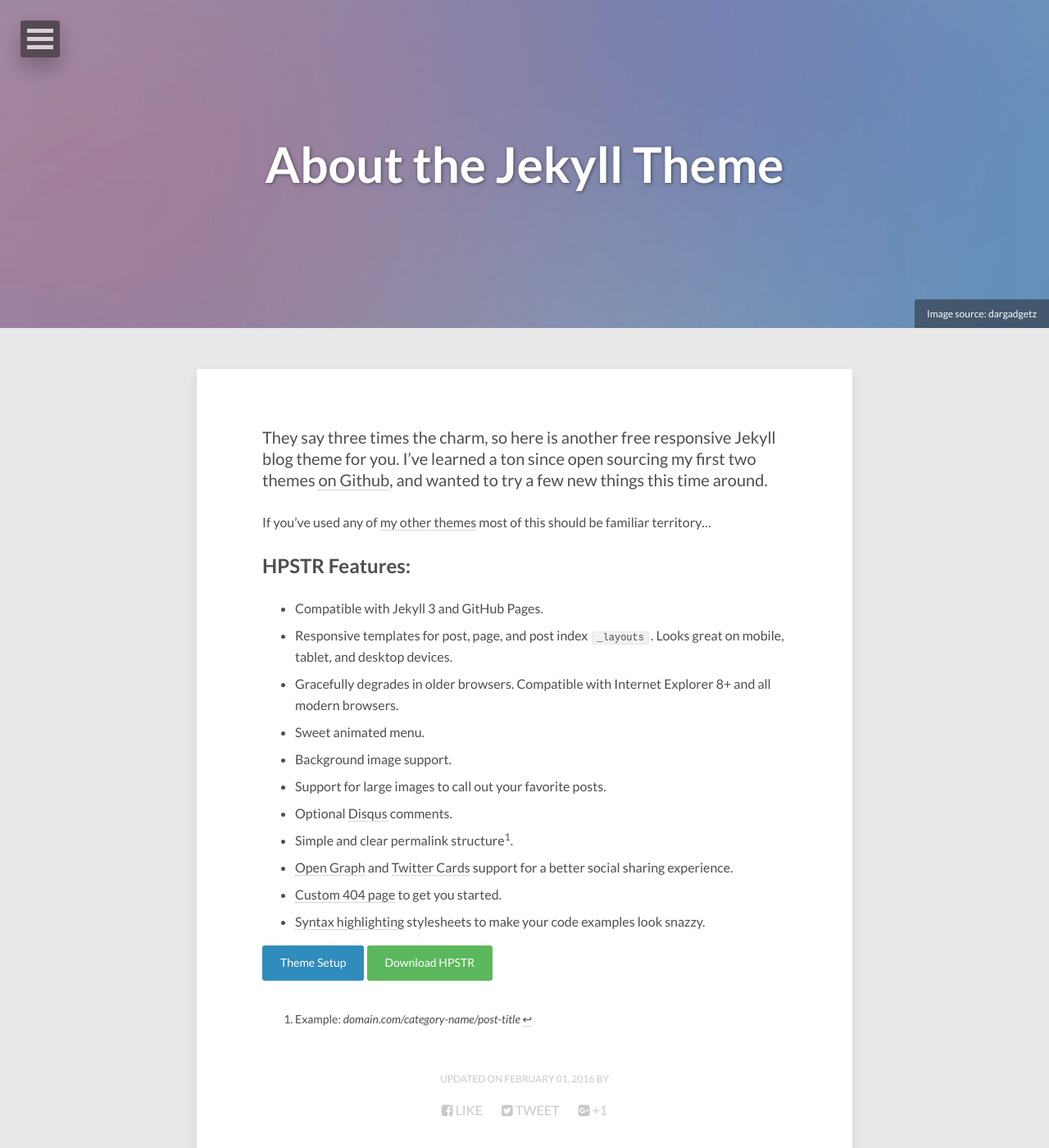
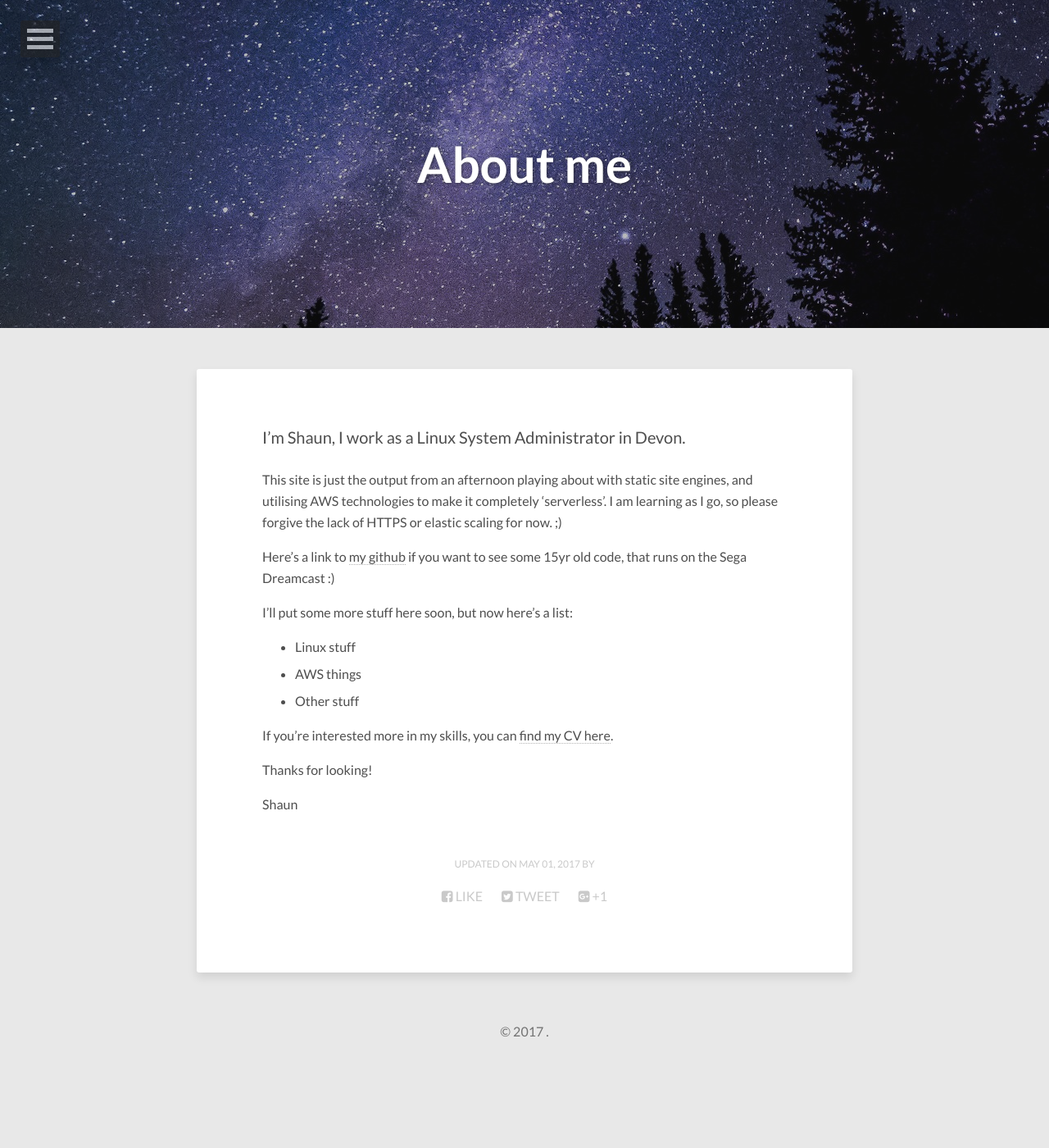
Before and after one commit to kernow5000/staticsite, a Jekyll site: the page built from about/index.md, in a window 1280 px wide and 1400 px high. Shown: the whole window at 82% size. Built offline with Jekyll 4.4.1, drawn with Linux system fonts in a browser that asks for light colours; nearby versions of some CDN libraries.

Commit message:
Tweaked about page

```diff
--- a/about/index.md
+++ b/about/index.md
@@ -1,32 +1,28 @@
 ---
 layout: page
-title: About the Jekyll Theme
+title: About me
 image:
-  feature: abstract-5.jpg
-  credit: dargadgetz
-  creditlink: http://www.dargadgetz.com/ios-7-abstract-wallpaper-pack-for-iphone-5-and-ipod-touch-retina/
+  feature: nightsky.jpg
 comments: false
-modified: 2016-02-01
+modified: 2017-05-01
 ---
 
-They say three times the charm, so here is another free responsive Jekyll blog theme for you. I've learned a ton since open sourcing my first two themes [on Github](http://github.com/mmistakes), and wanted to try a few new things this time around.
+I'm Shaun, I work as a Linux System Administrator in Devon.
 
-If you've used any of [my other themes](http://mademistakes.com/work/jekyll-themes/) most of this should be familiar territory...
+This site is just the output from an afternoon playing about with static site engines, and utilising AWS technologies to make it completely 'serverless'.
+I am learning as I go, so please forgive the lack of HTTPS or elastic scaling for now. ;)
 
-## HPSTR Features:
+Here's a link to [my github](http://github.com/kernow5000) if you want to see some 15yr old code,
+that runs on the Sega Dreamcast :)
 
-* Compatible with Jekyll 3 and GitHub Pages.
-* Responsive templates for post, page, and post index `_layouts`. Looks great on mobile, tablet, and desktop devices.
-* Gracefully degrades in older browsers. Compatible with Internet Explorer 8+ and all modern browsers.
-* Sweet animated menu.
-* Background image support.
-* Support for large images to call out your favorite posts.
-* Optional [Disqus](http://disqus.com) comments.
-* Simple and clear permalink structure[^1].
-* [Open Graph](https://developers.facebook.com/docs/opengraph/) and [Twitter Cards](https://dev.twitter.com/docs/cards) support for a better social sharing experience.
-* [Custom 404 page]({{ site.url }}/404.html) to get you started.
-* [Syntax highlighting]({{ site.url }}/code-highlighting-post/) stylesheets to make your code examples look snazzy.
+I'll put some more stuff here soon, but now here's a list:
 
-<div markdown="0"><a href="{{ site.url }}/theme-setup/" class="btn btn-info">Theme Setup</a> <a href="https://github.com/mmistakes/hpstr-jekyll-theme" class="btn btn-success">Download HPSTR</a></div>
+* Linux stuff
+* AWS things
+* Other stuff
 
-[^1]: Example: *domain.com/category-name/post-title*
+If you're interested more in my skills, you can [find my CV here]({{ site.url }}/assets/Shaun Bradley.pdf).
+
+Thanks for looking!
+
+Shaun
--- a/index.html
+++ b/index.html
@@ -1,8 +1,8 @@
 ---
 layout: post-index
-title: I'm going to talk about stuff
+title: Serverless and Cloud and Linux, oh my
 description: "Ramblings of an old SysAdmin"
-tags: [Jekyll, theme, themes, responsive, blog, modern]
+tags: [Jekyll, responsive, blog, modern]
 comments: false
 image:
   feature: nightsky.jpg
```
Also changed, not shown: 1 other file.
